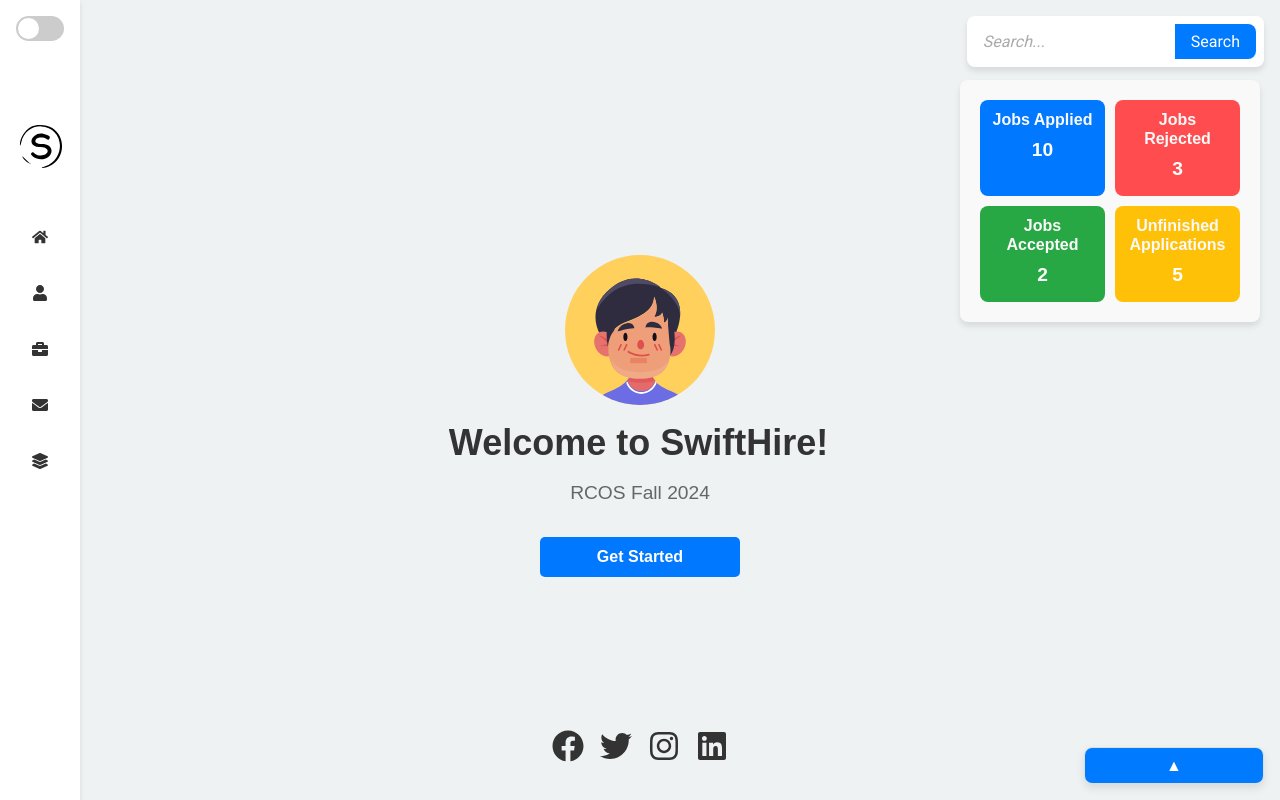
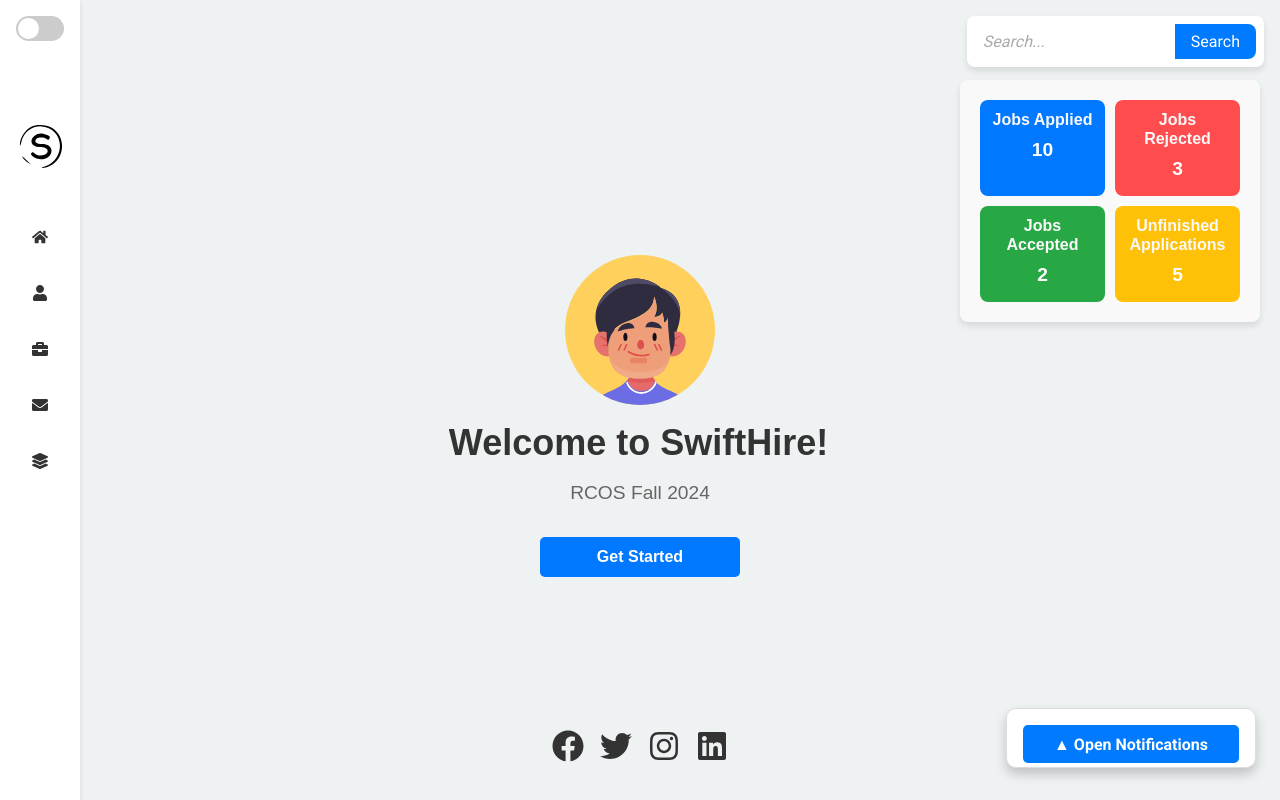
Before and after one commit to dhanush427/SwiftHire, a React (Create React App) app in the folder my-app/: page / in a window 1280 px wide. Shown: the top 800 px of the page. Built offline with nearby package versions, Linux system fonts and the light colour scheme.

Commit message:
updated ui changes

```diff
--- a/my-app/src/components/noti/Notification.jsx
+++ b/my-app/src/components/noti/Notification.jsx
@@ -17,7 +17,7 @@
     return (
         <div className={`notifications-bar ${isOpen ? "open" : ""}`}>
             <button className="toggle-btn" onClick={toggleNotifications}>
-                {isOpen ? "▼" : "▲"}
+                {isOpen ? "▼ Close Notifications" : "▲ Open Notifications"}
             </button>
             {isOpen && (
                 <ul className="notifications-list">
--- a/my-app/src/components/noti/notification.css
+++ b/my-app/src/components/noti/notification.css
@@ -2,34 +2,36 @@
 
 .notifications-bar {
     position: fixed;
-    bottom: 1rem;
-    right: 1rem;
+    bottom: 2rem; /* Slightly higher to avoid overlap with the bottom edge */
+    right: 1.5rem; /* Spacing from the right */
     background-color: #ffffff; /* Light Mode Background */
+    border-radius: 10px; /* Rounded corners */
+    box-shadow: 0px 6px 12px rgba(0, 0, 0, 0.2); /* Subtle shadow */
+    font-family: 'Roboto', sans-serif;
+    width: 250px; /* Increased width for a more spacious UI */
+    z-index: 1000;
+    transition: all 0.3s ease;
+    padding: 1rem;
     border: 1px solid #ddd;
-    border-radius: 8px;
-    box-shadow: 0px 4px 8px rgba(0, 0, 0, 0.1);
-    overflow: hidden;
-    font-family: 'Roboto', sans-serif;
-    width: 180px;
-    z-index: 1000;
-    transition: max-height 0.3s ease, background-color 0.3s ease, box-shadow 0.3s ease;
 }
 
 /* Dark Mode Notifications Bar */
 body.dark-mode .notifications-bar {
     background-color: #333; /* Dark Background */
     border: 1px solid #444; /* Dark Border */
-    box-shadow: 0px 4px 8px rgba(0, 0, 0, 0.5); /* Darker Shadow */
+    box-shadow: 0px 6px 12px rgba(0, 0, 0, 0.6); /* Darker Shadow */
 }
 
 /* Notifications Bar Open State */
 .notifications-bar.open {
-    max-height: 300px;
+    max-height: 400px;
+    transition: max-height 0.3s ease-in-out;
 }
 
 /* Notifications Bar Closed State */
 .notifications-bar:not(.open) {
-    max-height: 50px;
+    max-height: 60px;
+    transition: max-height 0.3s ease-in-out;
 }
 
 /* Toggle Button */
@@ -37,16 +39,17 @@
     display: flex;
     justify-content: center;
     align-items: center;
-    width: 100%;
     background-color: #007BFF; /* Light Mode Button */
     color: #fff;
-    padding: 0.5rem;
+    padding: 0.6rem 1rem;
     border: none;
     font-size: 1rem;
-    font-weight: 500;
+    font-weight: 600;
     cursor: pointer;
-    border-radius: 0;
+    border-radius: 5px; /* Rounded button edges */
     transition: background-color 0.3s ease;
+    width: 100%;
+    margin-bottom: 1rem; /* Space between button and notifications list */
 }
 
 /* Dark Mode Toggle Button */
@@ -67,7 +70,7 @@
 /* Notifications List */
 .notifications-list {
     list-style: none;
-    padding: 0.5rem;
+    padding: 0;
     margin: 0;
     overflow-y: auto;
     max-height: 250px;
@@ -75,10 +78,12 @@
 
 /* Notification Item */
 .notification-item {
-    padding: 0.5rem;
+    padding: 0.8rem;
     border-bottom: 1px solid #f1f1f1;
-    font-size: 0.9rem;
+    font-size: 1rem;
     color: #333; /* Light Mode Text Color */
+    transition: background-color 0.3s ease;
+    cursor: pointer;
 }
 
 /* Dark Mode Notification Item */
@@ -89,7 +94,7 @@
 
 /* Notification Item Hover */
 .notification-item:hover {
-    background-color: #f9f9f9;
+    background-color: #f0f0f0;
 }
 
 /* Dark Mode Notification Item Hover */
--- a/my-app/src/components/team/team.css
+++ b/my-app/src/components/team/team.css
@@ -89,7 +89,7 @@
 
 .team-description {
     font-size: 0.9rem;
-    color: black;
+    color: white;
     line-height: 1.4;
 }
 
--- a/my-app/src/components/testjob/Testjob.jsx
+++ b/my-app/src/components/testjob/Testjob.jsx
@@ -83,6 +83,8 @@
     alert(`You have applied for the ${jobTitle} position!`);
   };
 
+
+
   return (
     <section className="job-list container">
       <div className="job-list__container">
@@ -119,6 +121,12 @@
               >
                 Apply Now
               </button>
+              <button
+                className="apply-btn"
+                onClick={() => handleApply(selectedJob.title)}
+              >
+                BookMark
+              </button>
             </>
           ) : (
             <p>Select a job to see the details</p>
--- a/my-app/src/components/testjob/testjob.css
+++ b/my-app/src/components/testjob/testjob.css
@@ -85,6 +85,7 @@
     cursor: pointer;
     transition: background-color 0.3s ease;
     margin-top: 1rem;
+    margin-left: 20px;
   }
 
   .apply-btn:hover {
```
